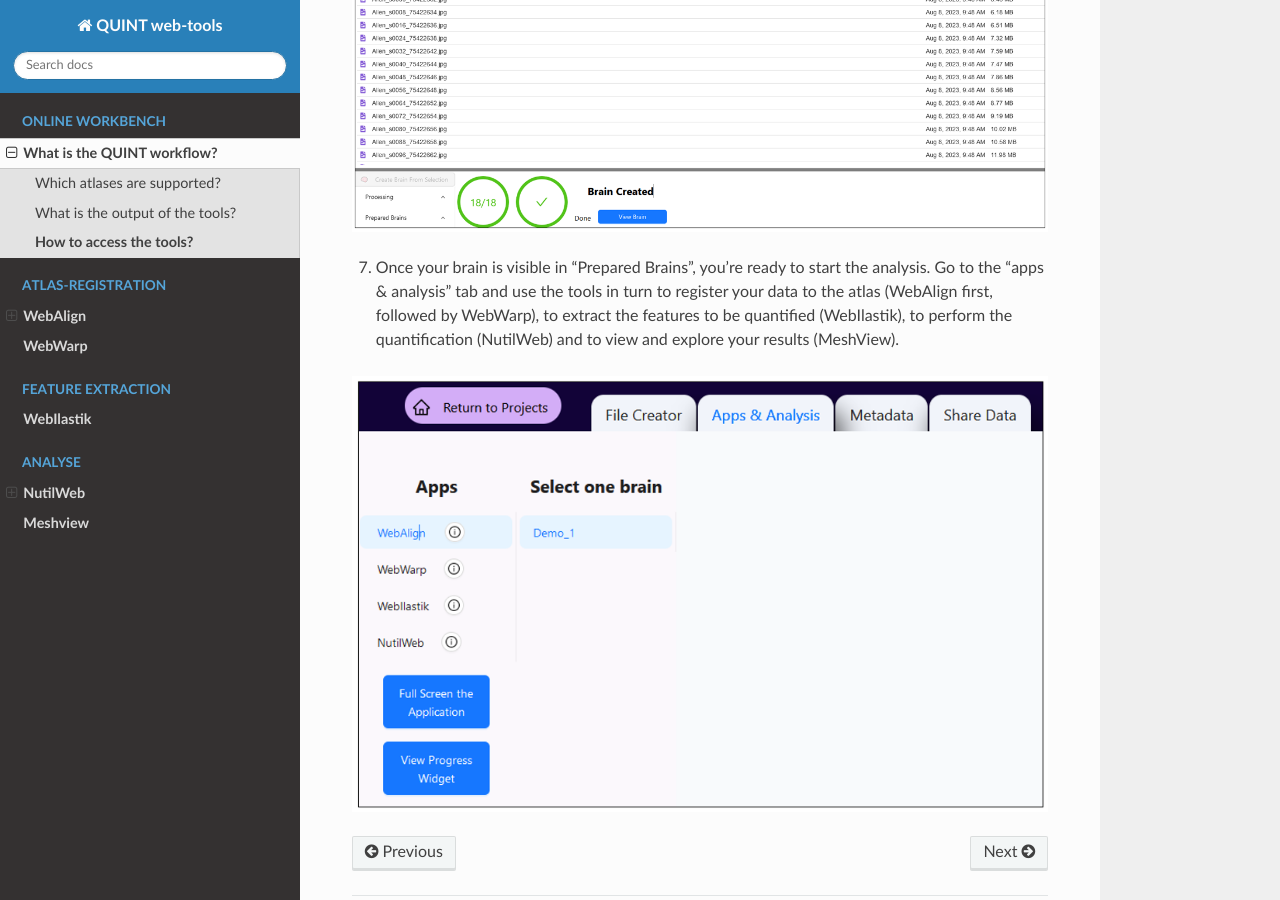
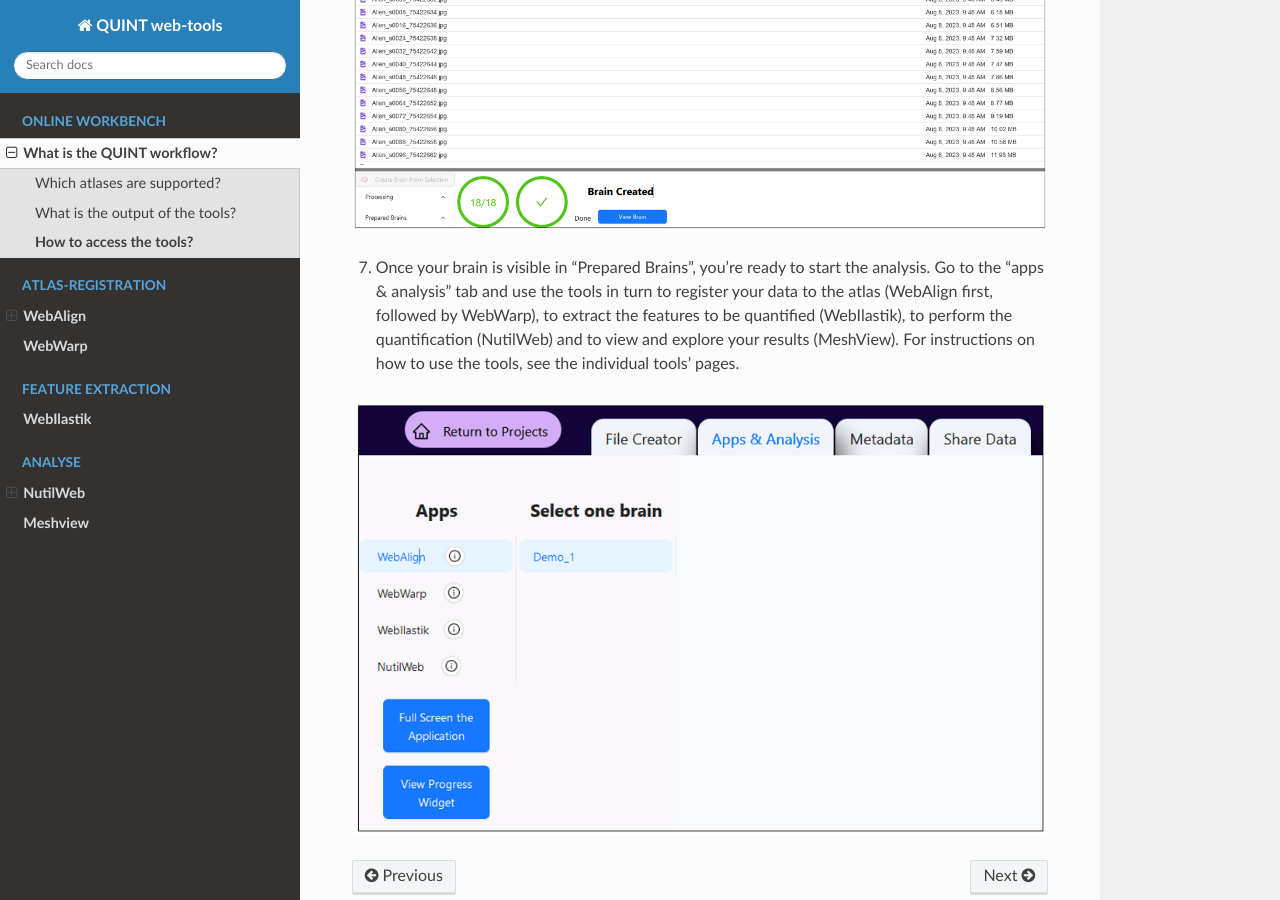
Before and after one commit to Neural-Systems-at-UIO/QUINT_webtools, a Sphinx documentation site: the page built from docs/QUINTintro_new.rst, in a window 1280 px wide and 900 px high, scrolled down 1557 px. Built offline with Sphinx 7.4.7 and the Read the Docs theme 2.0.0, drawn with Linux system fonts in a browser that asks for light colours.

Commit message:
Update QUINTintro_new.rst

```diff
--- a/docs/QUINTintro_new.rst
+++ b/docs/QUINTintro_new.rst
@@ -41,6 +41,6 @@
 
 .. image:: images/CreateBrain.PNG
 
-7. Once your brain is visible in "Prepared Brains", you're ready to start the analysis. Go to the "apps & analysis" tab and use the tools in turn to register your data to the atlas (WebAlign first, followed by WebWarp), to extract the features to be quantified (WebIlastik), to perform the quantification (NutilWeb) and to view and explore your results (MeshView).
+7. Once your brain is visible in "Prepared Brains", you're ready to start the analysis. Go to the "apps & analysis" tab and use the tools in turn to register your data to the atlas (WebAlign first, followed by WebWarp), to extract the features to be quantified (WebIlastik), to perform the quantification (NutilWeb) and to view and explore your results (MeshView). For instructions on how to use the tools, see the individual tools' pages.
 
 .. image:: images/apps.PNG
```
